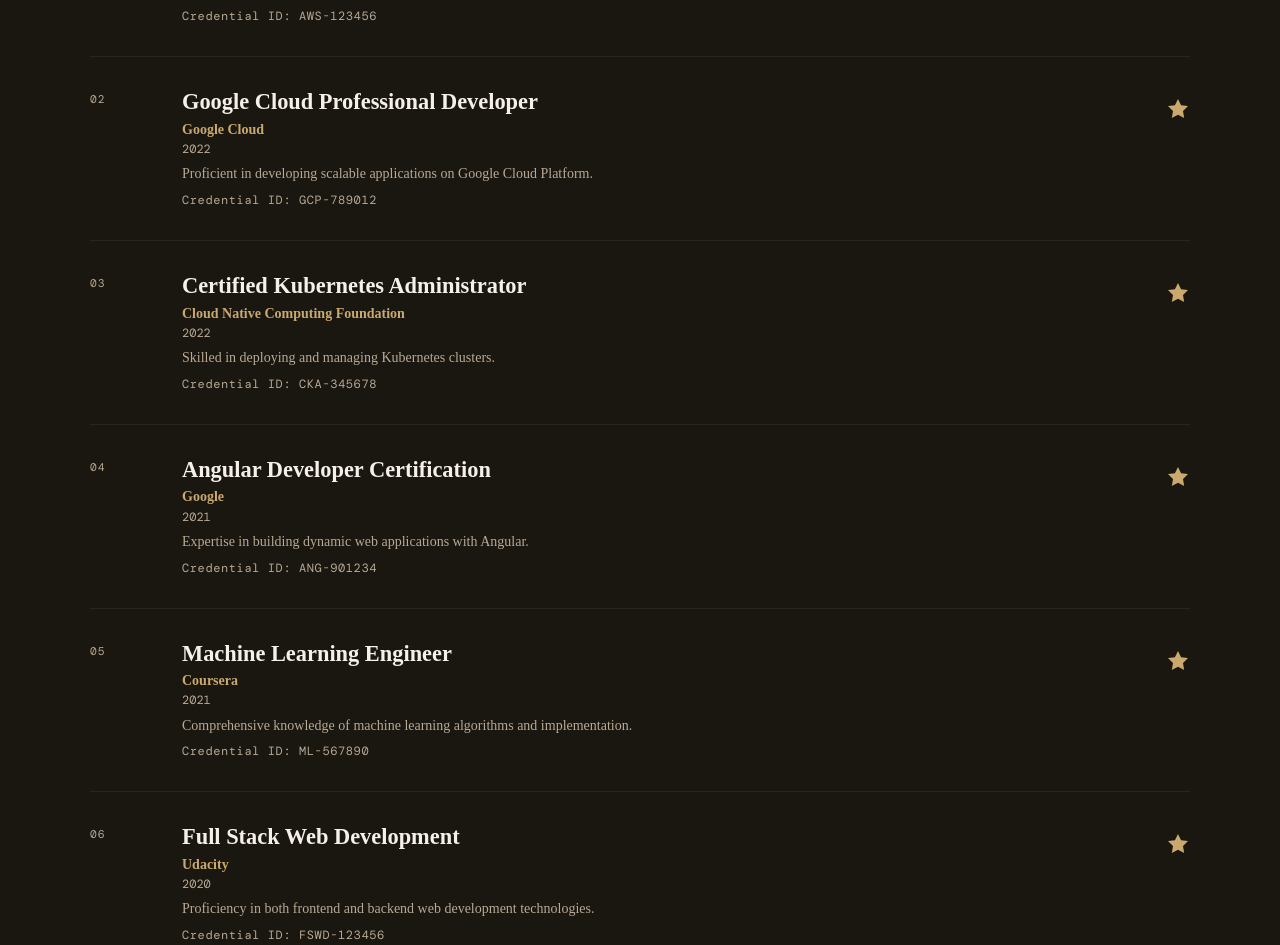
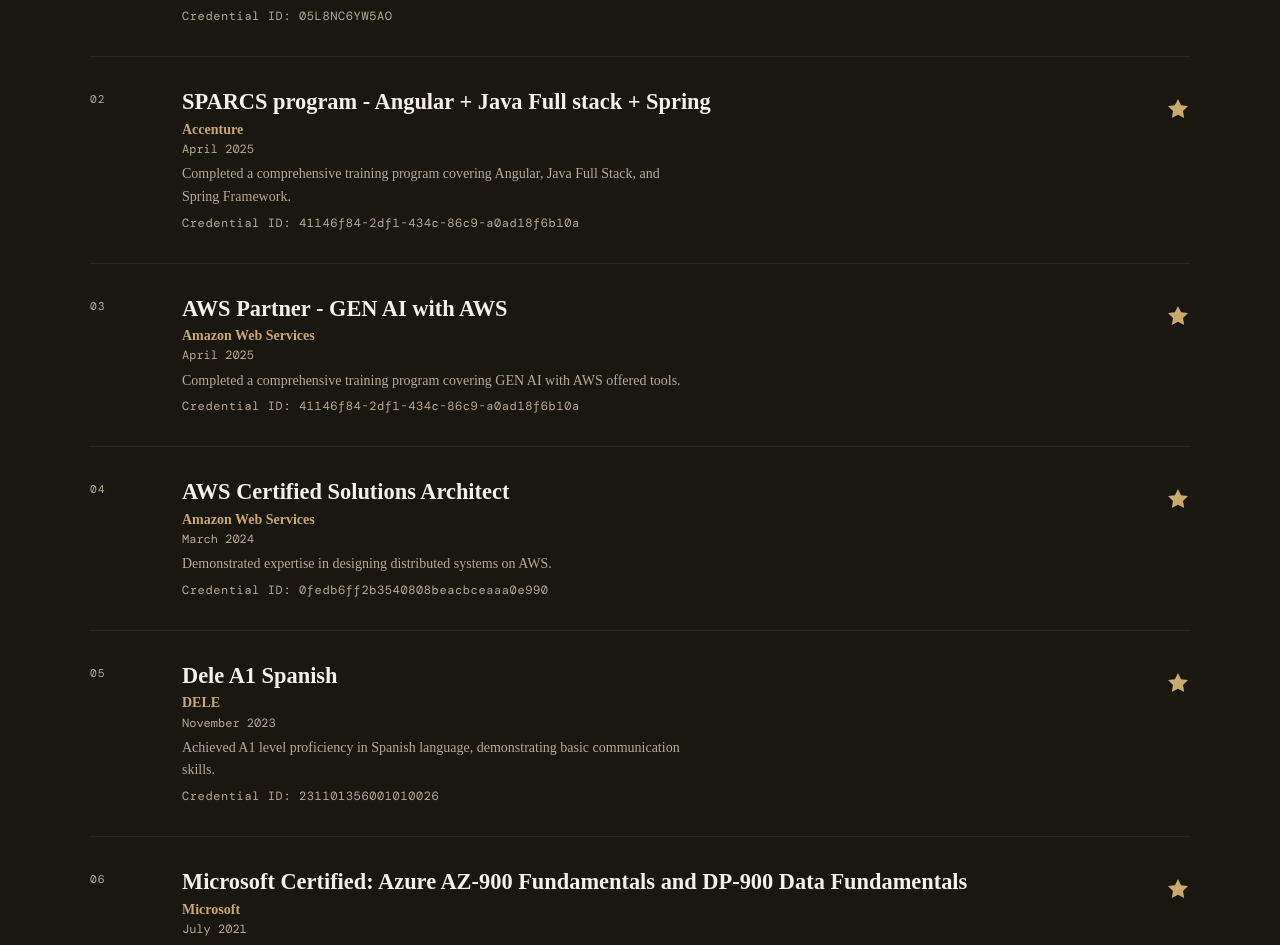
Before and after one commit to kbhatia1996/kbhatia1996.github.io, an Angular app: page / in a window 1280 px wide. Shown: the part 4204-5149 px from the top of the page. Built offline with nearby package versions, Linux system fonts and the light colour scheme; a web font is replaced by a local one.

Commit message:
Adding work details and certs

```diff
--- a/src/app/components/certifications/certifications.ts
+++ b/src/app/components/certifications/certifications.ts
@@ -19,46 +19,46 @@
 export class CertificationsComponent {
   certifications: Certification[] = [
     {
+      title: 'Machine Learning Specialisation',
+      issuer: 'Stanford/Coursera',
+      date: 'July-2025',
+      credentialId: '05L8NC6YW5AO',
+      description: 'Comprehensive knowledge of machine learning algorithms and implementation.'
+    },
+     {
+      title: 'SPARCS program - Angular + Java Full stack + Spring',
+      issuer: 'Accenture',
+      date: 'April 2025',
+      credentialId: '41146f84-2df1-434c-86c9-a0ad18f6b10a',
+      description: 'Completed a comprehensive training program covering Angular, Java Full Stack, and Spring Framework.'
+    },
+    {
+      title: 'AWS Partner - GEN AI with AWS',
+      issuer: 'Amazon Web Services',
+      date: 'April 2025',
+      credentialId: '41146f84-2df1-434c-86c9-a0ad18f6b10a',
+      description: 'Completed a comprehensive training program covering GEN AI with AWS offered tools.'
+    },
+    {
       title: 'AWS Certified Solutions Architect',
       issuer: 'Amazon Web Services',
-      date: '2023',
-      credentialId: 'AWS-123456',
+      date: 'March 2024',
+      credentialId: '0fedb6ff2b3540808beacbceaaa0e990',
       description: 'Demonstrated expertise in designing distributed systems on AWS.'
     },
     {
-      title: 'Google Cloud Professional Developer',
-      issuer: 'Google Cloud',
-      date: '2022',
-      credentialId: 'GCP-789012',
-      description: 'Proficient in developing scalable applications on Google Cloud Platform.'
+      title: 'Dele A1 Spanish',
+      issuer: 'DELE',
+      date: 'November 2023',
+      credentialId: '231101356001010026',
+      description: 'Achieved A1 level proficiency in Spanish language, demonstrating basic communication skills.'
     },
     {
-      title: 'Certified Kubernetes Administrator',
-      issuer: 'Cloud Native Computing Foundation',
-      date: '2022',
-      credentialId: 'CKA-345678',
-      description: 'Skilled in deploying and managing Kubernetes clusters.'
-    },
-    {
-      title: 'Angular Developer Certification',
-      issuer: 'Google',
-      date: '2021',
-      credentialId: 'ANG-901234',
-      description: 'Expertise in building dynamic web applications with Angular.'
-    },
-    {
-      title: 'Machine Learning Engineer',
-      issuer: 'Coursera',
-      date: '2021',
-      credentialId: 'ML-567890',
-      description: 'Comprehensive knowledge of machine learning algorithms and implementation.'
-    },
-    {
-      title: 'Full Stack Web Development',
-      issuer: 'Udacity',
-      date: '2020',
-      credentialId: 'FSWD-123456',
-      description: 'Proficiency in both frontend and backend web development technologies.'
+      title: 'Microsoft Certified: Azure AZ-900 Fundamentals and DP-900 Data Fundamentals',
+      issuer: 'Microsoft',
+      date: 'July 2021',
+      credentialId: 'H906-1018 / H922-9809',
+      description: 'Proficient in developing scalable applications on Microsoft Azure Platform.'
     }
   ];
 }
--- a/src/app/components/work/work.component.html
+++ b/src/app/components/work/work.component.html
@@ -20,7 +20,7 @@
             <span class="tag" *ngFor="let tag of project.tags">{{ tag }}</span>
           </div>
         </div>
-        <div class="project__arrow">
+        <div class="project__arrow" (click)="openProjectLink(project)" [class.clickable]="project.url">
           <svg width="20" height="20" viewBox="0 0 20 20" fill="none">
             <path d="M4 10H16M16 10L11 5M16 10L11 15" stroke="currentColor" stroke-width="1.5" stroke-linecap="round"/>
           </svg>
--- a/src/app/components/work/work.component.scss
+++ b/src/app/components/work/work.component.scss
@@ -92,6 +92,15 @@
     color: var(--color-text-muted);
     transition: transform 0.3s ease, color 0.3s ease;
     flex-shrink: 0;
+
+    &.clickable {
+      cursor: pointer !important;
+
+      &:hover {
+        color: var(--color-accent);
+        transform: translateX(4px);
+      }
+    }
   }
 }
 
--- a/src/app/components/work/work.component.ts
+++ b/src/app/components/work/work.component.ts
@@ -23,6 +23,7 @@
       title: 'Resume Screening Assistant',
       description: 'An AI-powered tool that automates the initial screening of resumes, extracting key information and ranking candidates based on job requirements.',
       tags: ['Angular', 'RAG', 'Langchain', 'ChromaDB', 'AWS S3'],
+      url: 'https://medium.com/@kbhatia1996/build-your-own-ai-powered-resume-screening-assistant-with-n8n-langchain-and-angular-0944132a35eb'
     },
     {
       title: 'Electricity Consumption Dashboard',
@@ -38,6 +39,13 @@
       title: 'Customer Feedback Classifier',
       description: 'A machine learning model that categorizes and analyzes customer feedback to identify common themes and sentiment.',
       tags: ['Python', 'Scikit-learn', 'Pandas'],
+      url: 'https://www.linkedin.com/pulse/building-hybrid-customer-feedback-classifier-vs-logistic-karan-bhatia-wrfxc/'
     },
   ];
+
+  openProjectLink(project: Project): void {
+    if (project.url) {
+      window.open(project.url, '_blank');
+    }
+  }
 }
```
